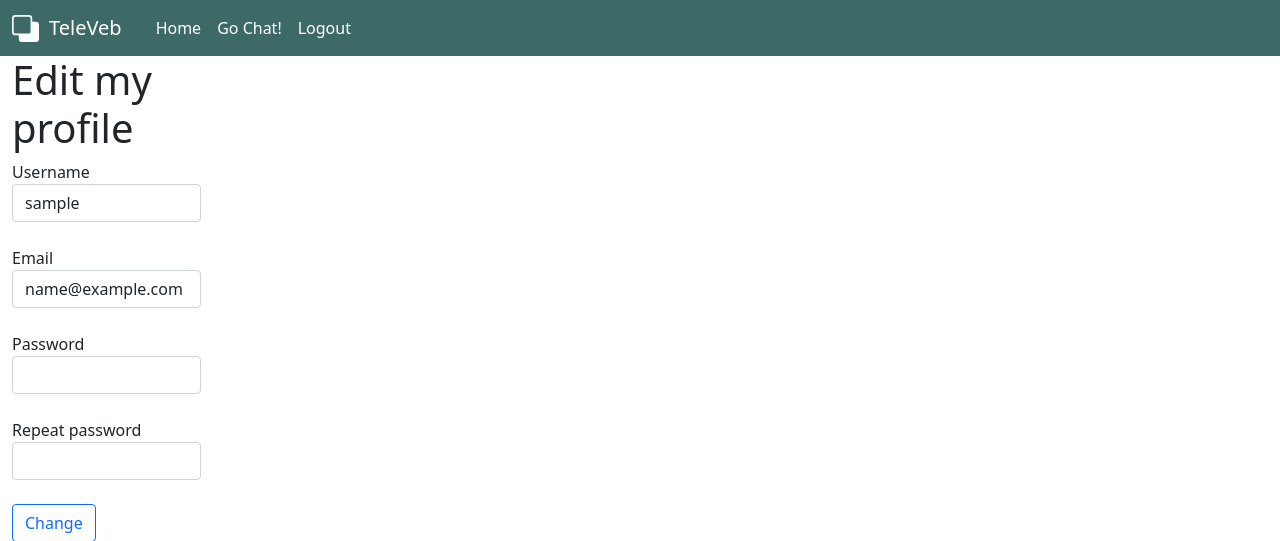
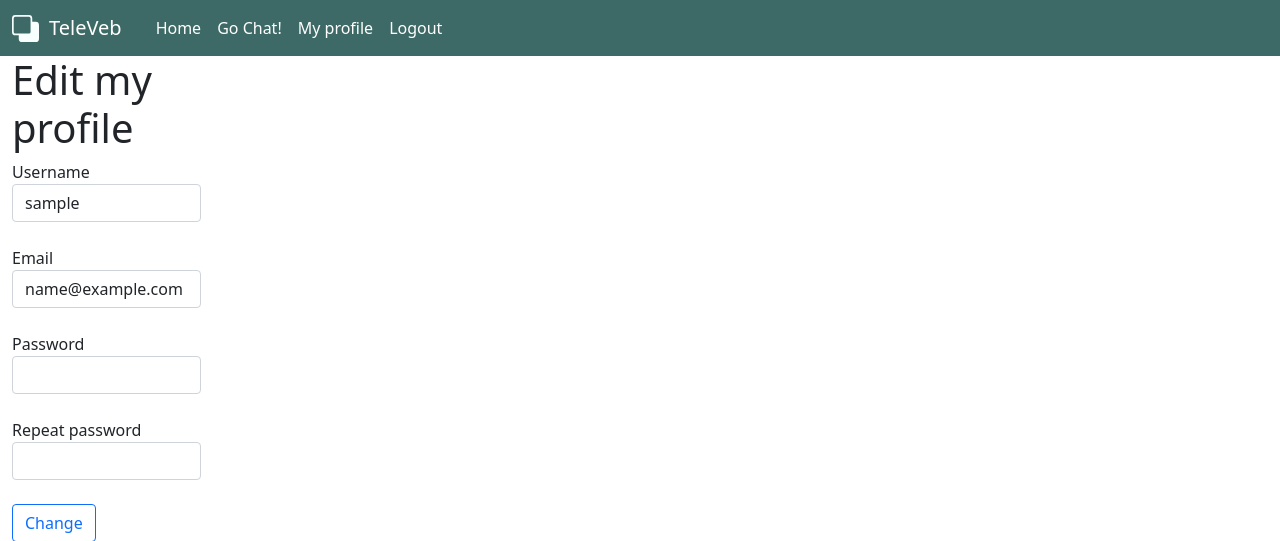
Before and after one commit to JasperStfun/TeleVeb, a Flask app: page /edit_profile/1 in a window 1280 px wide. Shown: the top 541 px of the page. Run offline with Flask 2, Linux system fonts and the light colour scheme; the visitor is signed in with stand-in values (Sample User, id 1); data comes from the database, SQL or seed files in the repository.

Commit message:
add url for user_profile

```diff
--- a/app/templates/base.html
+++ b/app/templates/base.html
@@ -33,6 +33,7 @@
                             {% else %}
                                 <a class="nav-link active" aria-current="page" href="{{ url_for('index') }}">Home</a>
                                 <a class="nav-link active" aria-current="page" href="{{ url_for('welcome_to_chat') }}">Go Chat!</a>
+                                <a class="nav-link active" aria-current="page" href="{{ url_for('user_profile', pk=current_user.id) }}">My profile</a>
                                 <a class="nav-link active" aria-current="page" href="{{ url_for('logout') }}">Logout</a>
                             {% endif %}
                         </div>
```
